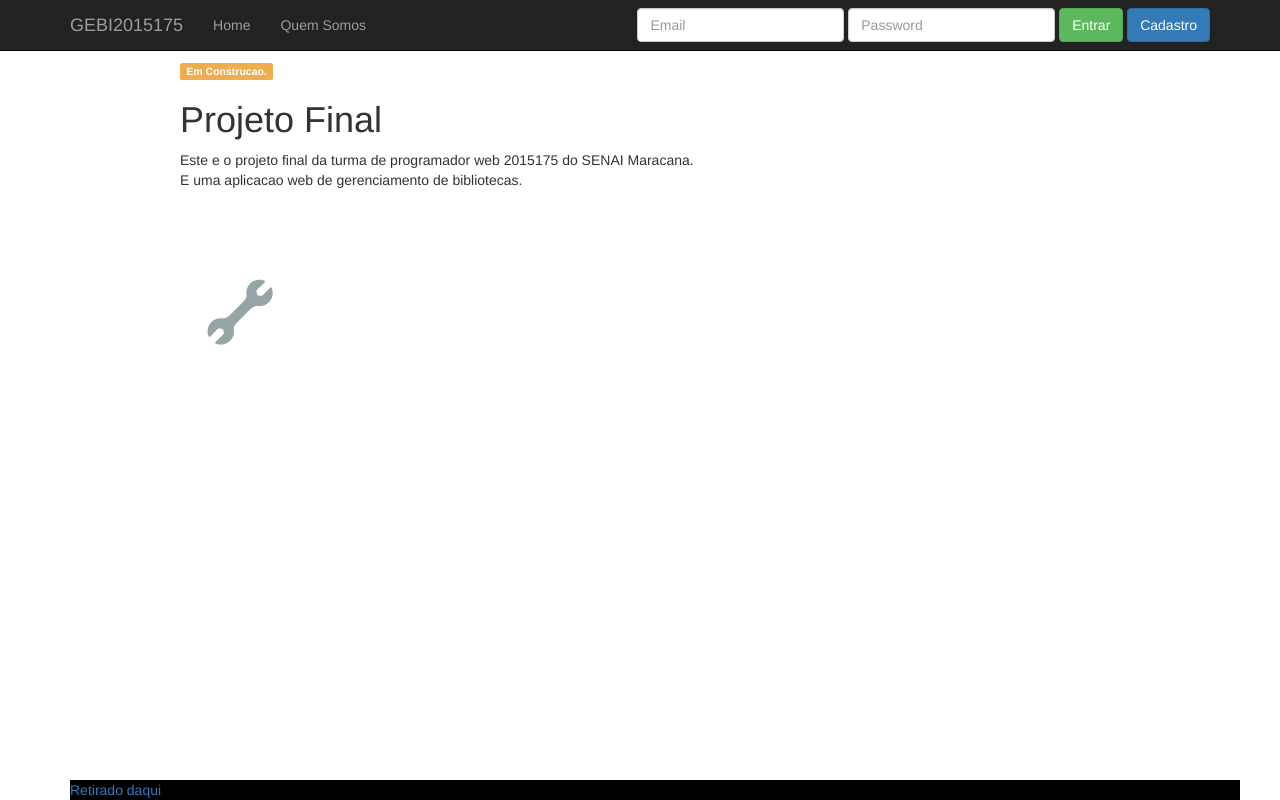
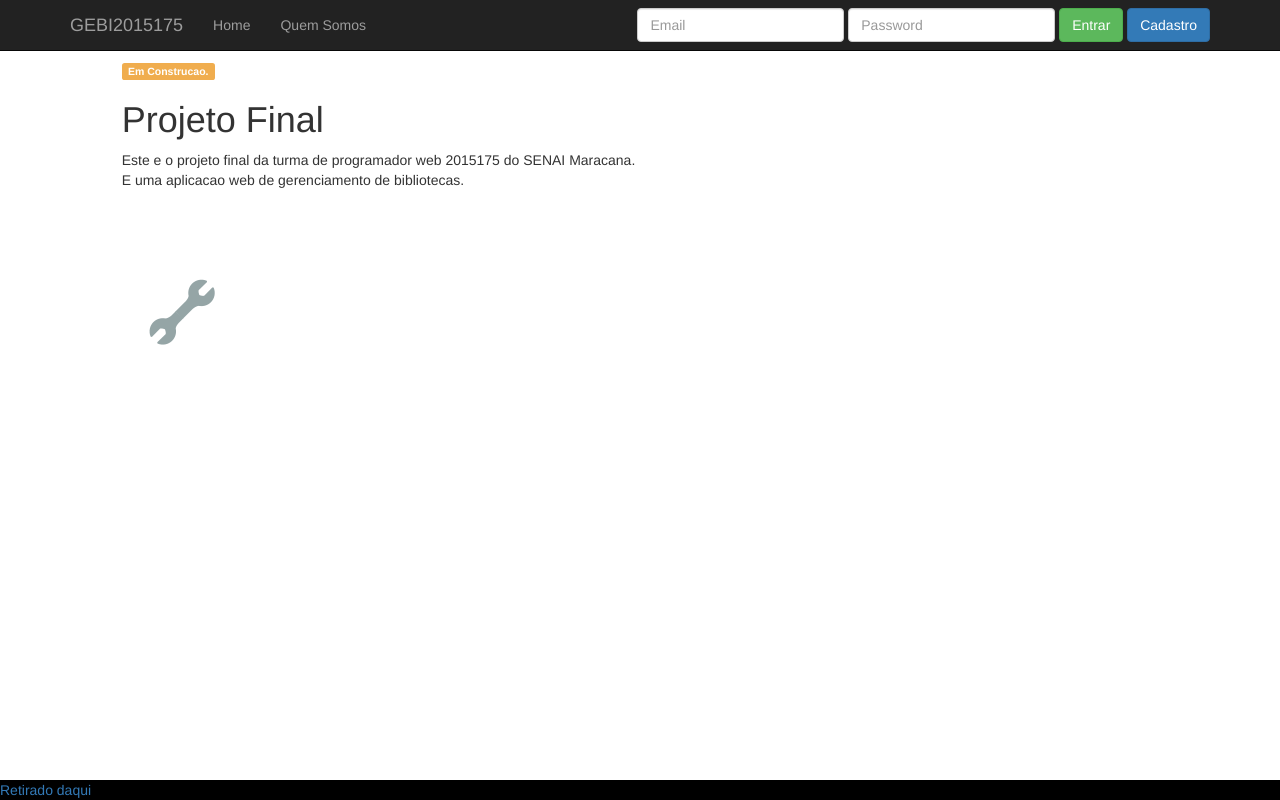
Before and after one commit to Turma2015175/gebi2015175, a PHP site: page / in a window 1280 px wide. Run offline with PHP 8.4, Linux system fonts and the light colour scheme; data that the repository does not hold is empty.

Commit message:
template
atualização rodapé

```diff
--- a/app/assets/css/style.css
+++ b/app/assets/css/style.css
@@ -1,5 +1,7 @@
 #site{
 	display:none;
+	min-height: 100%;
+	position: relative;
 }
 #preloader{
 	position: absolute;
@@ -16,10 +18,6 @@ html, body {
 	height: 100%;
 }
 
-#site{
-	min-height: 100%;
-	position: relative;
-	}
 
 * html #site {
 	height: 100%; /* hack para IE6 que trata height como min-height */
--- a/app/views/template.php
+++ b/app/views/template.php
@@ -30,7 +30,8 @@
 		<img src="app/assets/img/preloader.gif" alt="" title="" />
 	</div>
 
-	<div class="container" id="site">
+	<div id="site">
+	<div class="container">
 		<nav class="navbar navbar-inverse navbar-fixed-top">
 			<div class="container">
 				<div class="navbar-header">
@@ -67,6 +68,7 @@
 		<br/>
 		<br/>
 		<br/>
+	</div>
 		<div id="conteudo">	<!-- add para ajudar na responsividade do footer-->
 			<?php require $url; ?>
 		</div>
@@ -78,6 +80,7 @@
 	</div>
 
 
+
     <script src="app/assets/js/jquery.min.js"></script>
 	<script src="app/assets/js/jquery.validate.min.js"></script>
 	<script src="app/assets/js/bootstrap.min.js"></script>
```
